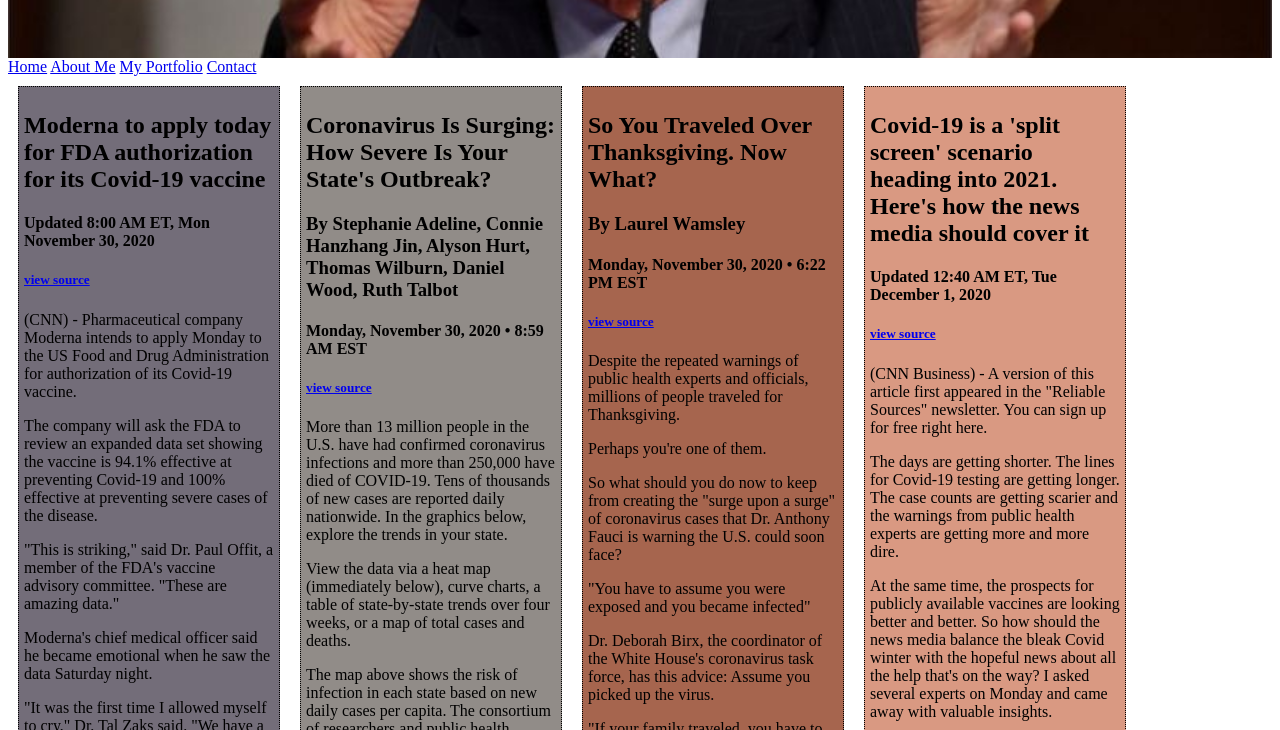
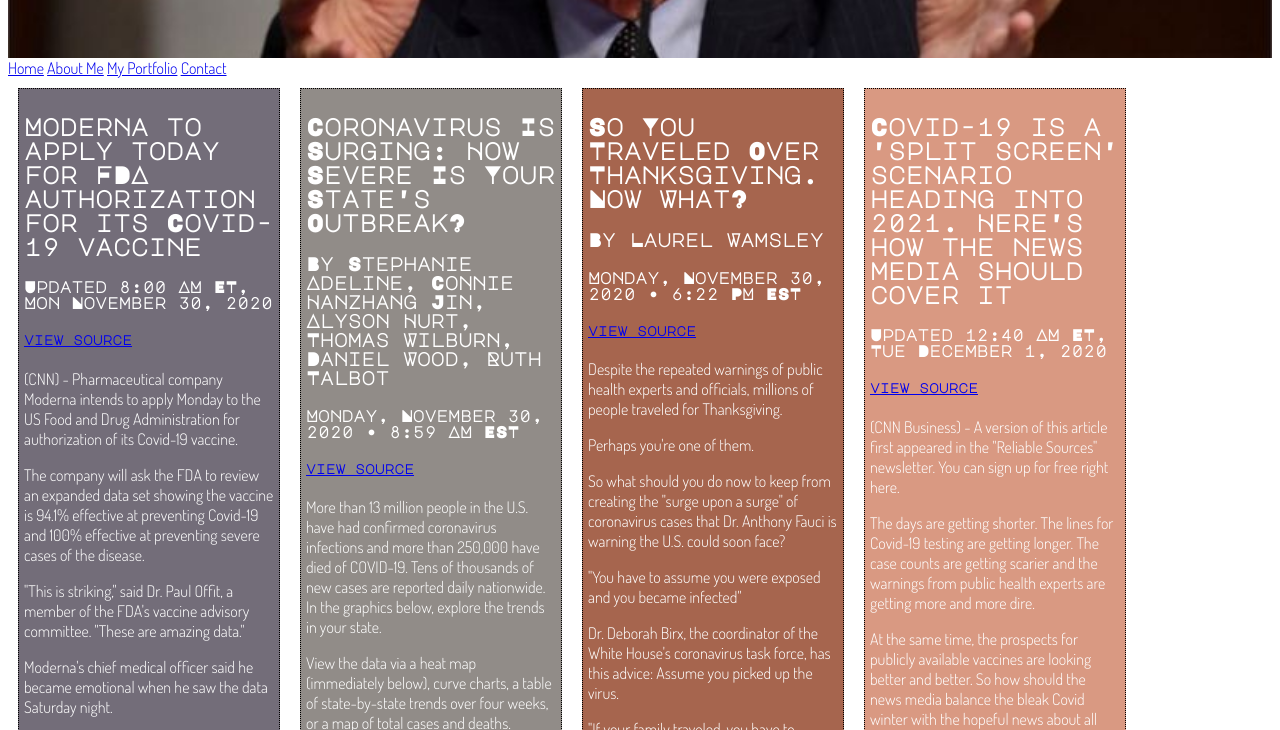
Before and after one commit to cuba41/lab-14-site, a plain HTML site: page index.html in a window 1280 px wide. Shown: the part 190-920 px from the top of the page. Drawn offline with Linux system fonts and the light colour scheme.

Commit message:
added google fonts

```diff
--- a/index.html
+++ b/index.html
@@ -4,6 +4,8 @@
     <meta charset="utf-8">
     <title>My Home Page</title>
     <link rel="stylesheet" href="style.css">
+    <link rel="preconnect" href="https://fonts.gstatic.com">
+    <link href="https://fonts.googleapis.com/css2?family=Dosis:wght@200;300;400&family=Major+Mono+Display&display=swap" rel="stylesheet">
   </head>
   <body>
     <div class="hero-image">
--- a/style.css
+++ b/style.css
@@ -1,6 +1,15 @@
 /* universal properties */
 body, html {
     height: 100%;
+    color: white;
+    font-family: 'Dosis', sans-serif;
+    /* font-family rule copied from Google Fonts */
+    font-weight: 300;
+}
+/* use Major Mono Display for all headings h1—h6 */
+h1, h2, h3, h4, h5, h6 {
+font-family: 'Major Mono Display', monospace;
+  /* font-family rule copied from Google Fonts */
 }
 
 .hero-image {
```
